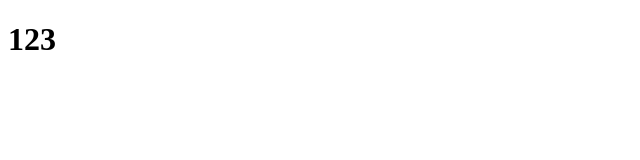
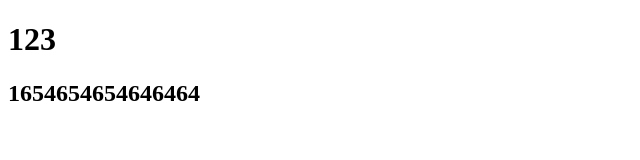
Before and after one commit to eapple07/eapple, a plain HTML site: page index.html in a window 1280 px wide. Shown: the whole page, without its empty margins (0-640 px from the left). Drawn offline with Linux system fonts and the light colour scheme.

Commit message:
第四版本

```diff
--- a/index.html
+++ b/index.html
@@ -6,5 +6,6 @@
 </head>
 <body>
 <h1>123</h1>
+<h2>1654654654646464</h2>
 </body>
 </html>
```
